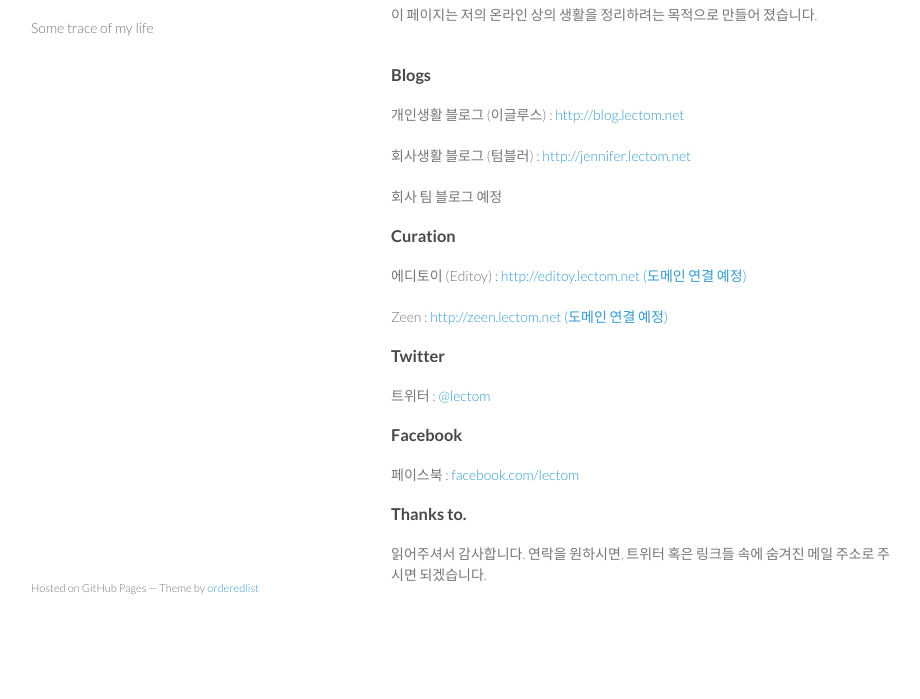
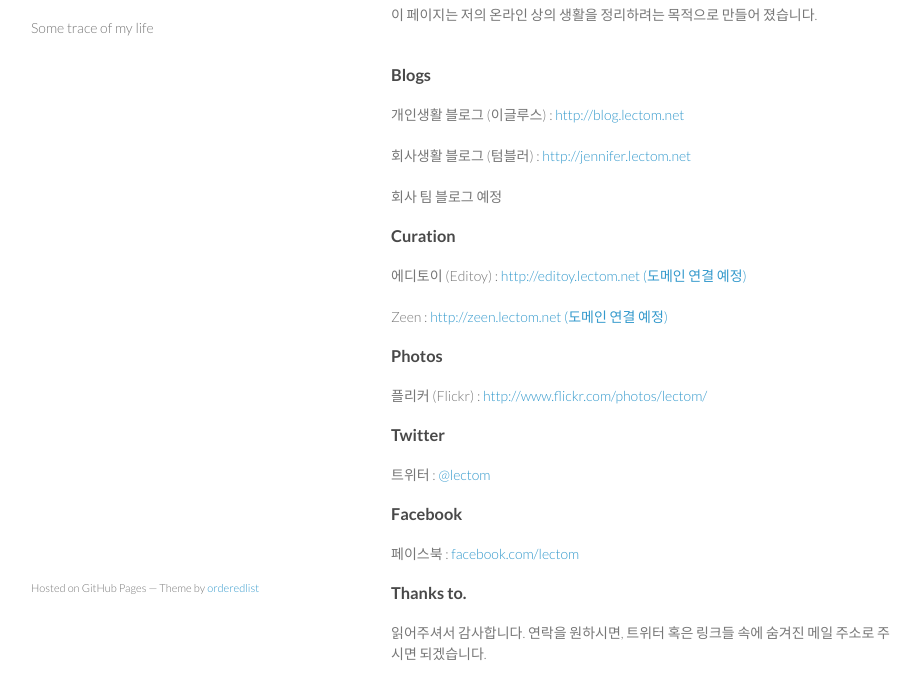
Before and after one commit to LectomT/lectomt.github.com, a plain HTML site: page index.html in a window 1280 px wide. Shown: the part 133-832 px from the top of the page, without its empty margins (179-1099 px from the left). Before the commit the page ends 800 px from the top, so only its background shows below. Drawn offline with Linux system fonts and the light colour scheme.

Commit message:
Update index.html

```diff
--- a/index.html
+++ b/index.html
@@ -47,6 +47,9 @@
 <p> 에디토이 (Editoy)         : <a href="http://editoy.com/lectom">http://editoy.lectom.net (도메인 연결 예정)</a> </p>
 <p> Zeen                      : <a href="http://zeen.com/lectom">http://zeen.lectom.net (도메인 연결 예정)</a> </p>
 
+<h3>Photos</h3>
+<p> 플리커 (Flickr) : <a href="http://www.flickr.com/photos/lectom/">http://www.flickr.com/photos/lectom/</a> </p>
+
 <h3>Twitter</h3>
 <p> 트위터                     : <a href="http://twitter.com/lectom">@lectom</a> </p>
 
```
